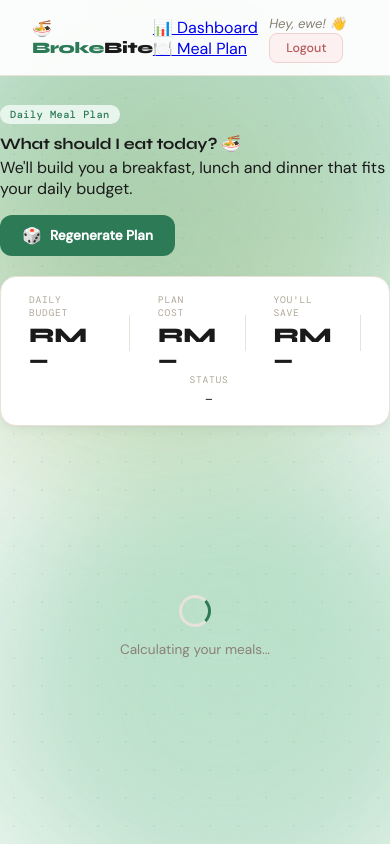
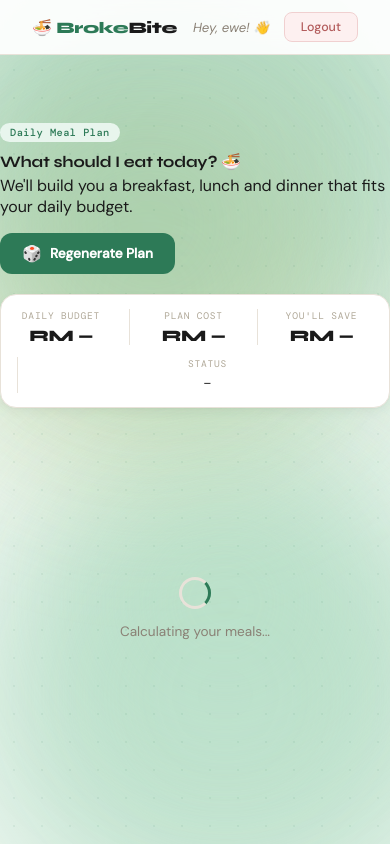
Before and after one commit to choongkarhung/GitExercise-G072, a Flask app: page /mealplan in a window 390 px wide. Run offline with Flask 3, Linux system fonts and the light colour scheme; a user stored in the database is signed in.

Commit message:
Mealplan CSS 6.

```diff
--- a/static/mealplan.css
+++ b/static/mealplan.css
@@ -441,3 +441,60 @@
     color: var(--red-text);
     border: 1px solid var(--red-border);
 }
+
+/* NAVIGATION*/
+.nav-links {
+    display: flex;
+    align-items: center;
+    gap: 6px;
+}
+
+.nav-link {
+    font-family: 'DM Sans', sans-serif;
+    font-size: 0.8rem;
+    font-weight: 500;
+    color: var(--ink-soft);
+    text-decoration: none;
+    padding: 6px 14px;
+    border-radius: 8px;
+    border: 1px solid transparent;
+    transition: all 0.15s ease;
+}
+
+.nav-link:hover {
+    background: var(--cream-mid);
+    color: var(--ink);
+    border-color: var(--cream-border);
+}
+
+.nav-link-active {
+    background: var(--green-light);
+    color: var(--green);
+    border-color: var(--green-border);
+    font-weight: 600;
+}
+
+.nav-right {
+    display: flex;
+    align-items: center;
+    gap: 14px;
+}
+
+/* RESPONSIVE */
+@media (max-width: 900px) {
+    .meals-row {
+        grid-template-columns: 1fr;
+    }
+    .budget-ribbon {
+        gap: 12px;
+        padding: 14px 16px;
+    }
+    .ribbon-item {
+        padding: 0 12px;
+    }
+}
+
+@media (max-width: 600px) {
+    .nav-links { display: none; }
+    .ribbon-val { font-size: 1rem; }
+}
```
